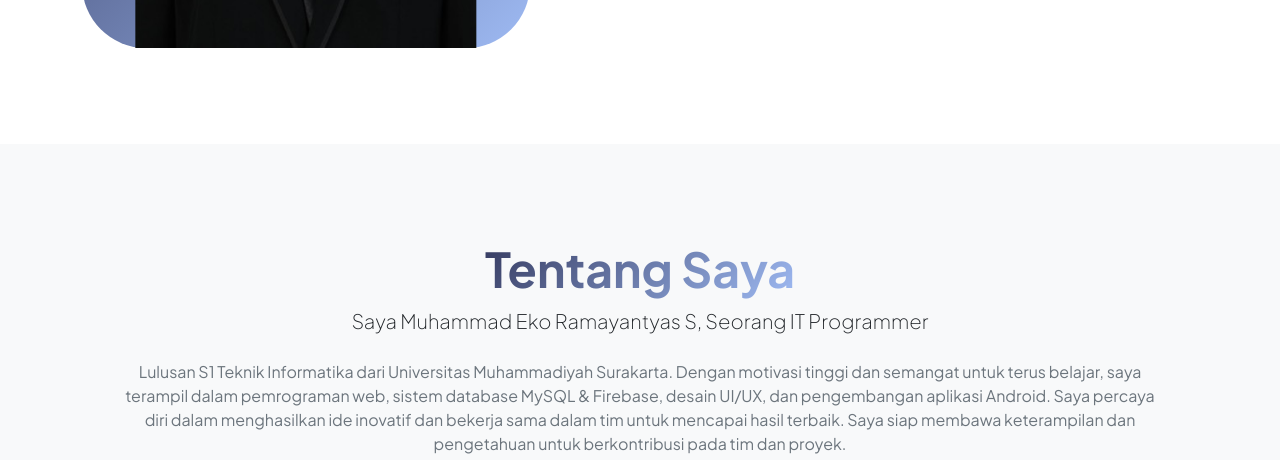
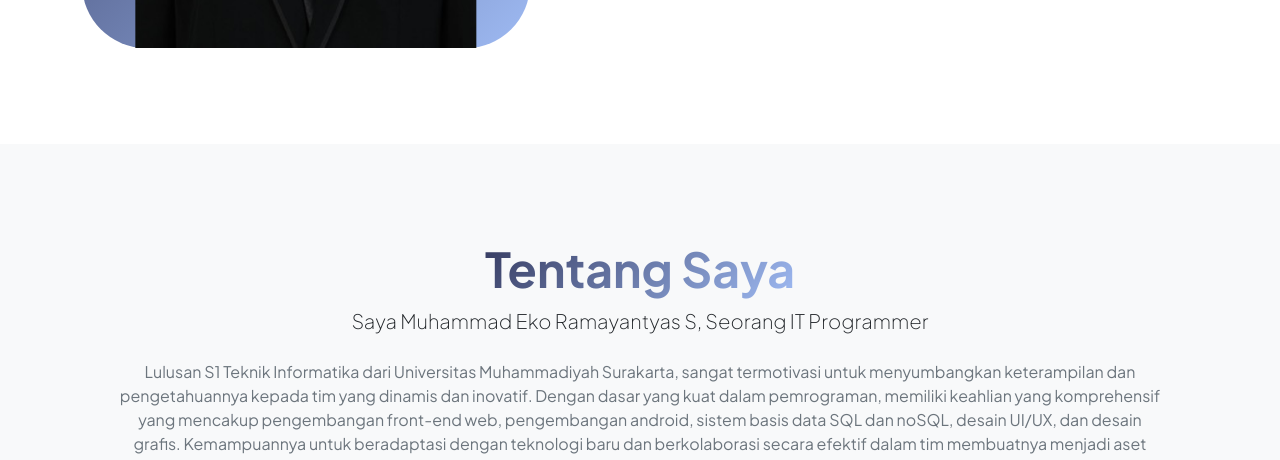
Before and after one commit to raysvarga/website-personal, a plain HTML site: page index.html in a window 1280 px wide. Shown: the part 909-1369 px from the top of the page. Drawn offline with nearby package versions, Linux system fonts and the light colour scheme.

Commit message:
First Commit

```diff
--- a/index.html
+++ b/index.html
@@ -185,7 +185,7 @@
                             <div class="text-center my-5">
                                 <h2 class="display-5 fw-bolder"><span class="text-gradient d-inline">Tentang Saya</span></h2>
                                 <p class="lead fw-light mb-4">Saya Muhammad Eko Ramayantyas S, Seorang IT Programmer</p>
-                                <p class="text-muted">Lulusan S1 Teknik Informatika dari Universitas Muhammadiyah Surakarta. Dengan motivasi tinggi dan semangat untuk terus belajar, saya terampil dalam pemrograman web, sistem database MySQL & Firebase, desain UI/UX, dan pengembangan aplikasi Android. Saya percaya diri dalam menghasilkan ide inovatif dan bekerja sama dalam tim untuk mencapai hasil terbaik. Saya siap membawa keterampilan dan pengetahuan untuk berkontribusi pada tim dan proyek.</p>
+                                <p class="text-muted">Lulusan S1 Teknik Informatika dari Universitas Muhammadiyah Surakarta, sangat termotivasi untuk menyumbangkan keterampilan dan pengetahuannya kepada tim yang dinamis dan inovatif. Dengan dasar yang kuat dalam pemrograman, memiliki keahlian yang komprehensif yang mencakup pengembangan front-end web, pengembangan android, sistem basis data SQL dan noSQL, desain UI/UX, dan desain grafis. Kemampuannya untuk beradaptasi dengan teknologi baru dan berkolaborasi secara efektif dalam tim membuatnya menjadi aset yang berharga untuk setiap proyek. Manajemen waktu yang kuat, komunikasi yang efektif, dan kemampuan berpikir kritis, memungkin untuk mengintegrasikan pengetahuan dan keterampilannya ke dalam lingkungan kerja yang beragam.</p>
                                 <div class="d-flex justify-content-center fs-2 gap-4">
                                     <a class="text-gradient" href="https://instagram.com/ramaeko_s?igsh=bnVmNDMwZW1id29x"><i class="bi bi-instagram"></i></a>
                                     <a class="text-gradient" href="https://linkedin.com/in/meramayantyass"><i class="bi bi-linkedin"></i></a>
```
